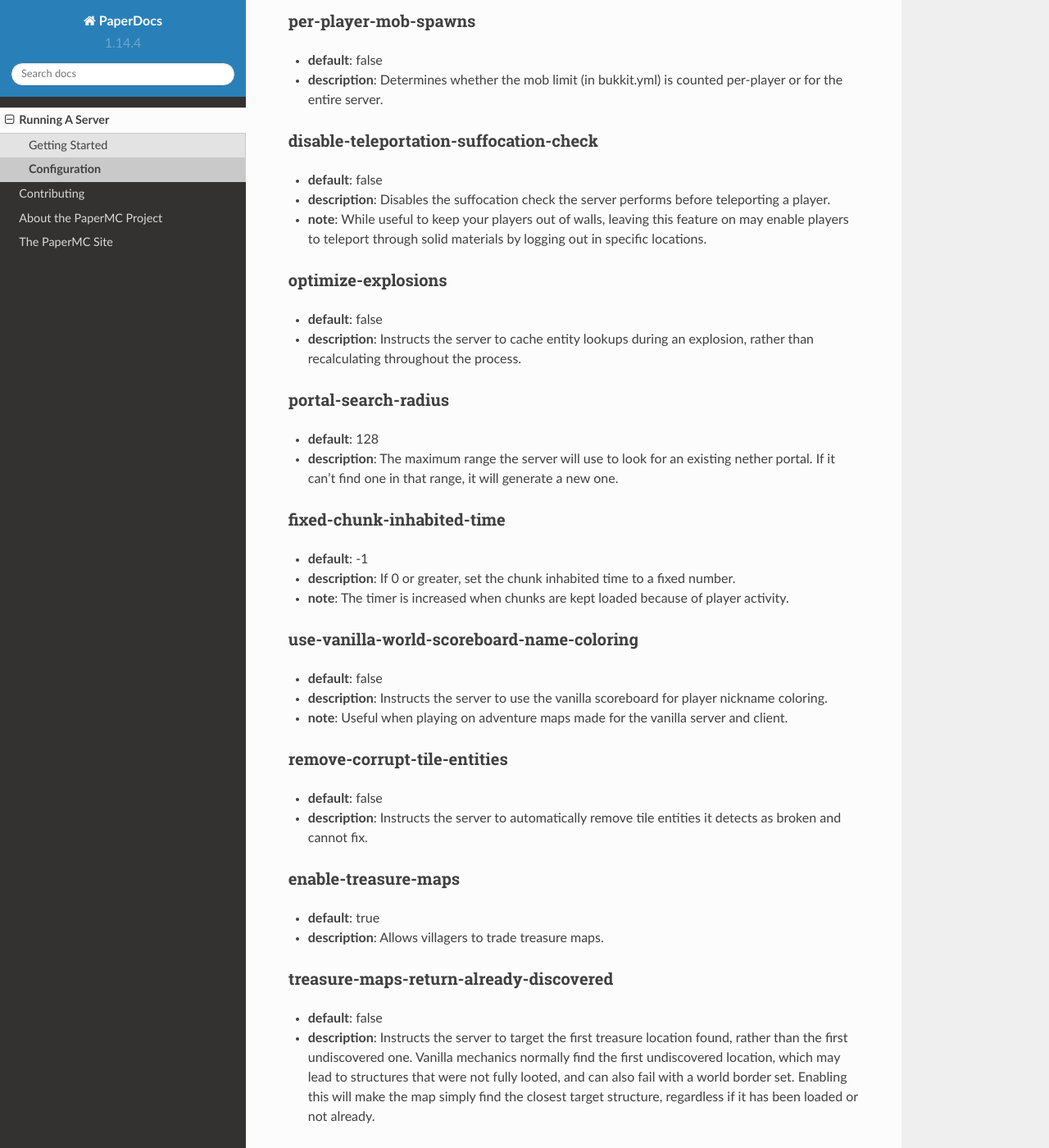
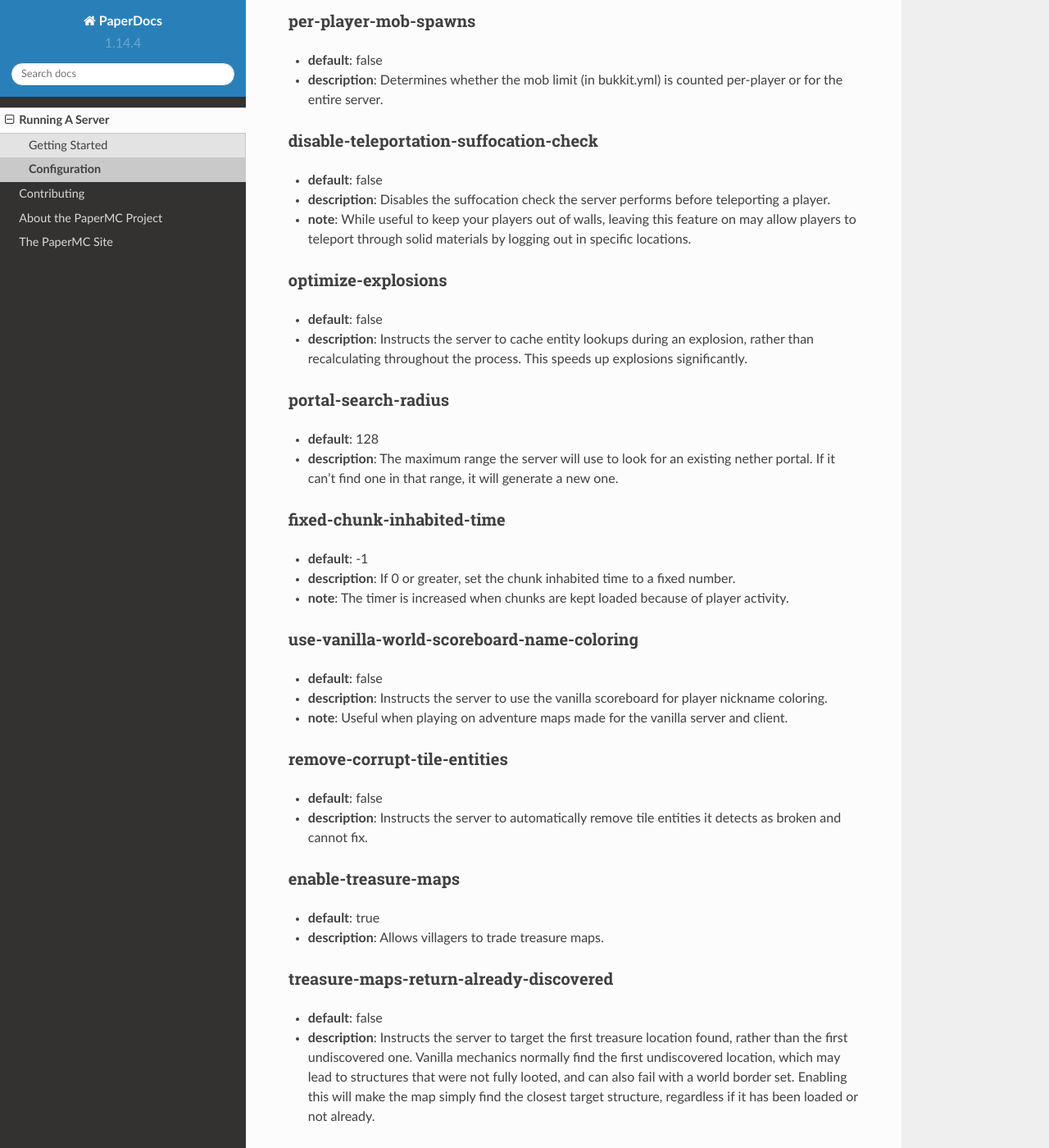
Before and after one commit to PaperMC/PaperDocs, a Sphinx documentation site: the page built from source/server/configuration.rst, in a window 1280 px wide and 1400 px high, scrolled down 5582 px. Shown: the whole window at 82% size. Built offline with Sphinx 7.4.7 and the Read the Docs theme 2.0.0, drawn with Linux system fonts in a browser that asks for light colours; some of the changed text lies outside the part shown.

Commit message:
Fixup a bunch of miscellaneous issues. (#26)
I looked back through these docs again after my last PR and found a few issues
and awkward grammar, so this new PR should fix them up.

```diff
--- a/source/server/configuration.rst
+++ b/source/server/configuration.rst
@@ -61,7 +61,7 @@
 ~~~~~~~~~~~~~~~~
 * **default**: true
 * **description**: Sets whether the server should save player data, such as
-  inventories, experience, and advancements
+  inventories, experience, and advancements.
 
 use-alternative-luck-formula
 ~~~~~~~~~~~~~~~~~~~~~~~~~~~~
@@ -81,7 +81,7 @@
 suggest-player-names-when-null-tab-completions
 ~~~~~~~~~~~~~~~~~~~~~~~~~~~~~~~~~~~~~~~~~~~~~~
 * **default**: true
-* **description**: Instructs the server to return a list of Players when
+* **description**: Instructs the server to return a list of players when
   tab-completing if the plugin has no tab completions of its own.
 
 enable-player-collisions
@@ -252,14 +252,15 @@
 * **description**: Disables the suffocation check the server performs before
   teleporting a player.
 * **note**: While useful to keep your players out of walls, leaving this
-  feature on may enable players to teleport through solid materials by logging
+  feature on may allow players to teleport through solid materials by logging
   out in specific locations.
 
 optimize-explosions
 ~~~~~~~~~~~~~~~~~~~
 * **default**: false
 * **description**: Instructs the server to cache entity lookups during an
-  explosion, rather than recalculating throughout the process.
+  explosion, rather than recalculating throughout the process. This
+  speeds up explosions significantly.
 
 portal-search-radius
 ~~~~~~~~~~~~~~~~~~~~
@@ -311,7 +312,8 @@
 * **description**: Instructs the server put a maximum value on experience orbs,
   preventing them all from merging down into 1 single orb.
 * **note**: The default value instructs the server to use no max value,
-  allowing them to merge down into a single orb.
+  allowing them to merge down into a single orb. This is especially noticeable
+  when defeating boss monsters.
 
 prevent-moving-into-unloaded-chunks
 ~~~~~~~~~~~~~~~~~~~~~~~~~~~~~~~~~~~
@@ -380,7 +382,7 @@
 disable-thunder
 ~~~~~~~~~~~~~~~
 * **default**: false
-* **description**: Disables thunderstorms
+* **description**: Disables thunderstorms.
 
 skeleton-horse-thunder-spawn-chance
 ~~~~~~~~~~~~~~~~~~~~~~~~~~~~~~~~~~~
@@ -520,11 +522,11 @@
 * **description**: Determines if spawner nerfed mobs should attempt to float
   (jump) in water.
 
-baby-zombie-movement-speed
-~~~~~~~~~~~~~~~~~~~~~~~~~~
+baby-zombie-movement-modifier
+~~~~~~~~~~~~~~~~~~~~~~~~~~~~~
 * **default**: 0.5
-* **note**: For reference, the vanilla player moves with a speed of 0.1.
-* **description**: Controls the speed baby zombies move at.
+* **description**: Modifies the speed that baby zombies move at, where 0.5 is
+  50% faster than the mob base speed, and -0.4 would be 40% slower.
 
 allow-leashing-undead-horse
 ~~~~~~~~~~~~~~~~~~~~~~~~~~~
@@ -596,7 +598,7 @@
 
 * reeds
     - **default**: 3
-    - **description**: Maximum height reed blocsk will naturally grow to.
+    - **description**: Maximum height reed blocks will naturally grow to.
 
 fishing-time-range
 ~~~~~~~~~~~~~~~~~~
@@ -641,7 +643,7 @@
 * enabled
     - **default**: true
     - **description**: Instructs the server to enable (and tick) frosted
-      ice blocks
+      ice blocks.
 
 * delay
     - min
@@ -765,8 +767,8 @@
 ~~~~~~~~~~~~~~~~~~
 * flat-bedrock
     - **default**: false
-    - **description**: Instructs the server to generate bedrock as a single,
-      flat, layer.
+    - **description**: Instructs the server to generate bedrock as a single flat
+      layer.
 
 squid-spawn-height
 ~~~~~~~~~~~~~~~~~~
```
Also changed, not shown: other parts of source/server/configuration.rst (+7 -7 lines).
